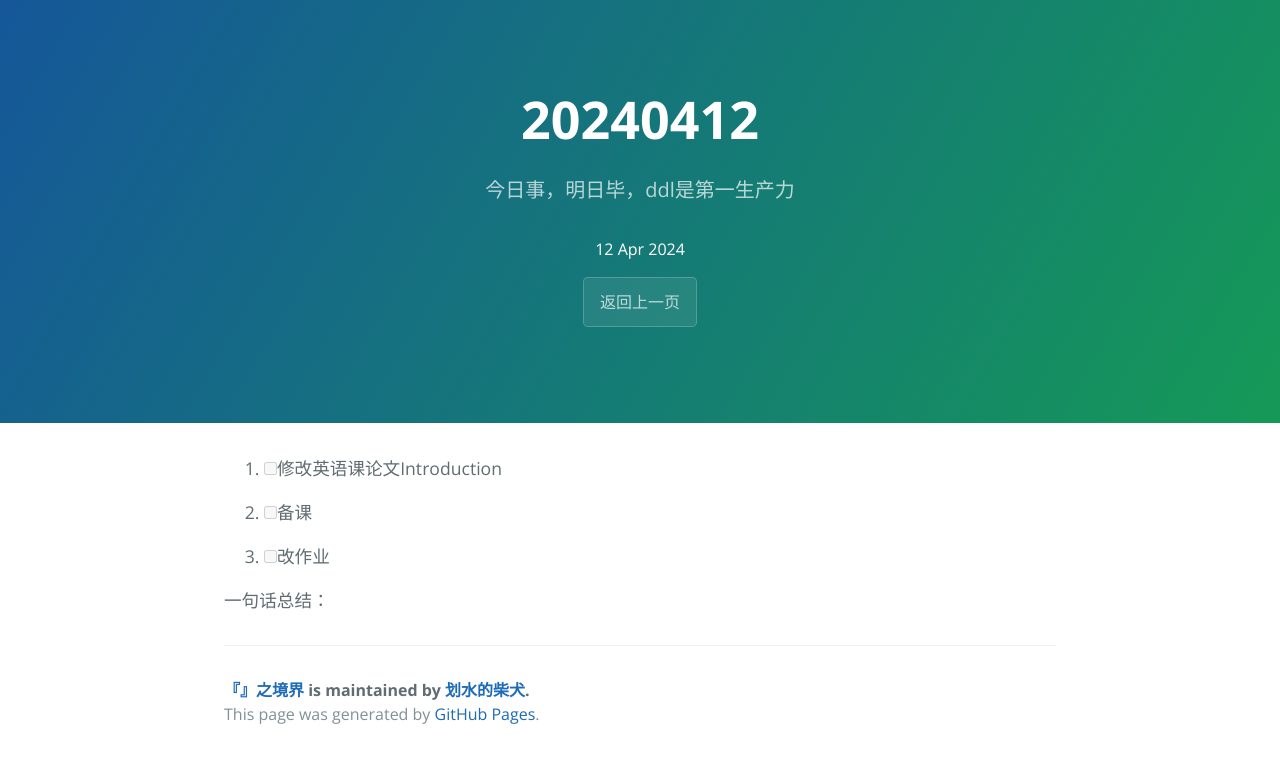
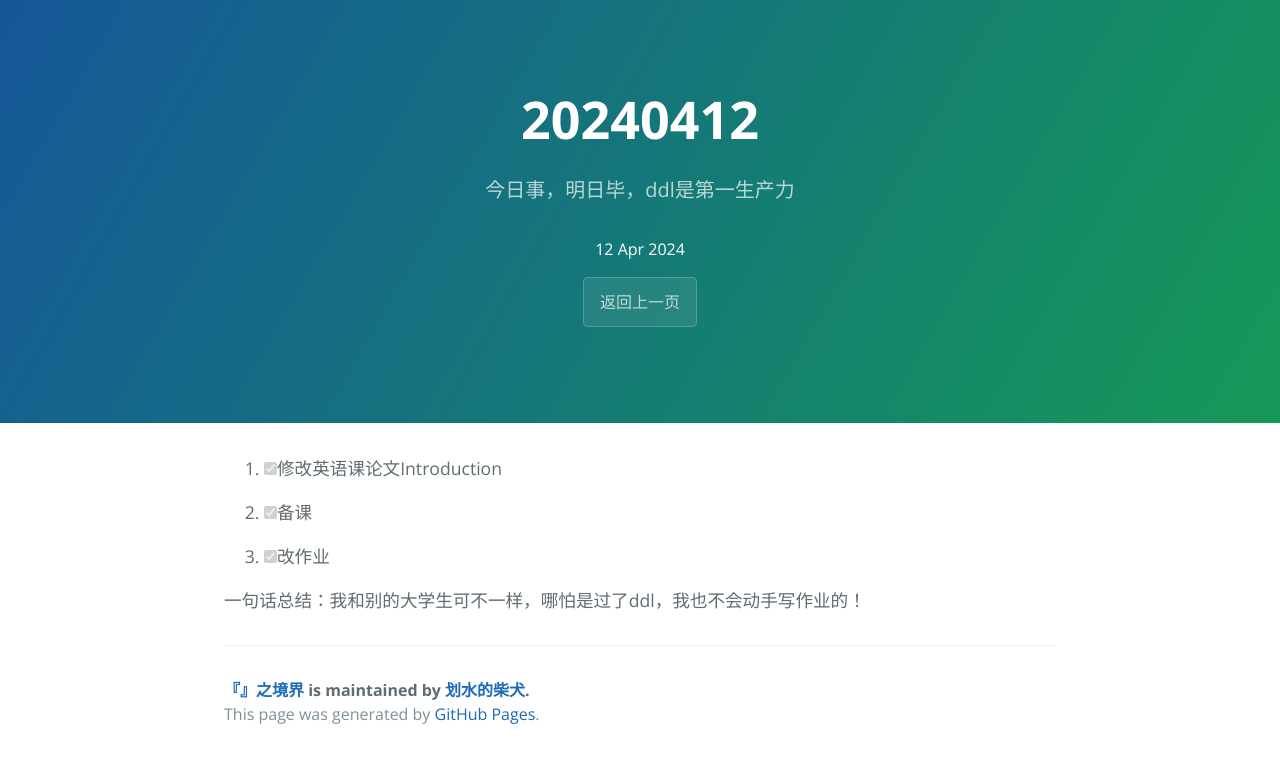
Before and after one commit to xiebaiting/xiebaiting.github.io, a Jekyll site: the page built from _posts/2024-04-12-20240412.md, in a window 1280 px wide. Shown: the top 763 px of the page. Built offline with Jekyll 4.4.1, drawn with Linux system fonts in a browser that asks for light colours.

Commit message:
20240412daily2

```diff
--- a/_posts/2024-04-12-20240412.md
+++ b/_posts/2024-04-12-20240412.md
@@ -7,10 +7,10 @@ categories: 每日计划
 
 
 
-1. [ ] 修改英语课论文Introduction
+1. [x] 修改英语课论文Introduction
 
-2. [ ] 备课
+2. [x] 备课
 
-3. [ ] 改作业
+3. [x] 改作业
 
-一句话总结：
+一句话总结：我和别的大学生可不一样，哪怕是过了ddl，我也不会动手写作业的！
```
